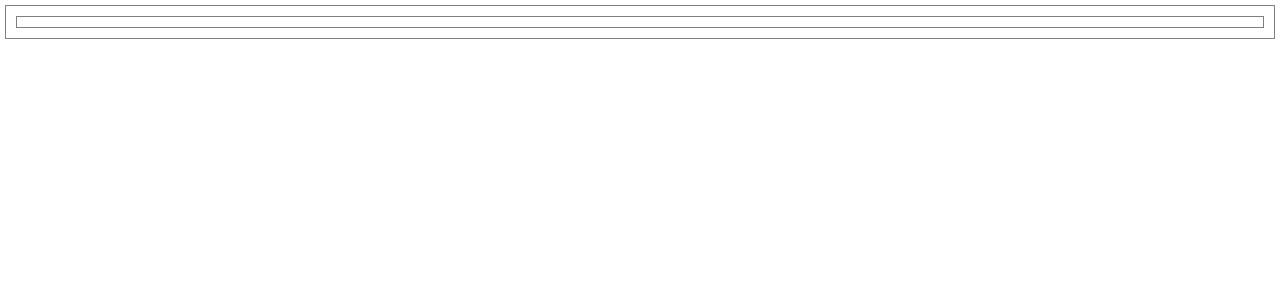
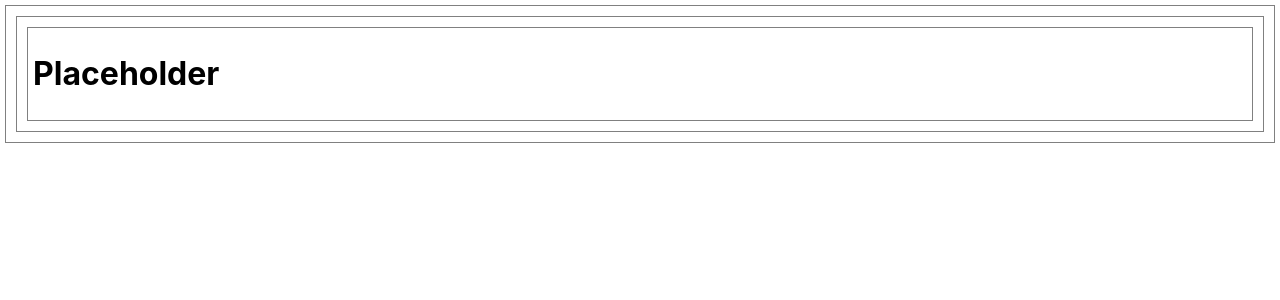
Before and after one commit to DanielleColucci/floorplan-lab, a React (Create React App) app: page / in a window 1280 px wide. Shown: the top 300 px of the page. Built offline with nearby package versions, Linux system fonts and the light colour scheme.

Commit message:
create FloorPlan component and render in App

```diff
--- a/src/App.js
+++ b/src/App.js
@@ -1,9 +1,10 @@
 import './App.css';
+import FloorPlan from './FloorPlan'
 
 function App() {
   return (
     <div>
-
+      <FloorPlan />
     </div>
   );
 }
--- /dev/null
+++ b/src/FloorPlan.jsx
@@ -0,0 +1,9 @@
+const FloorPlan = () => {
+  return (
+    <div>
+      <h1>Placeholder</h1>
+    </div>
+  )
+}
+
+export default FloorPlan
```
